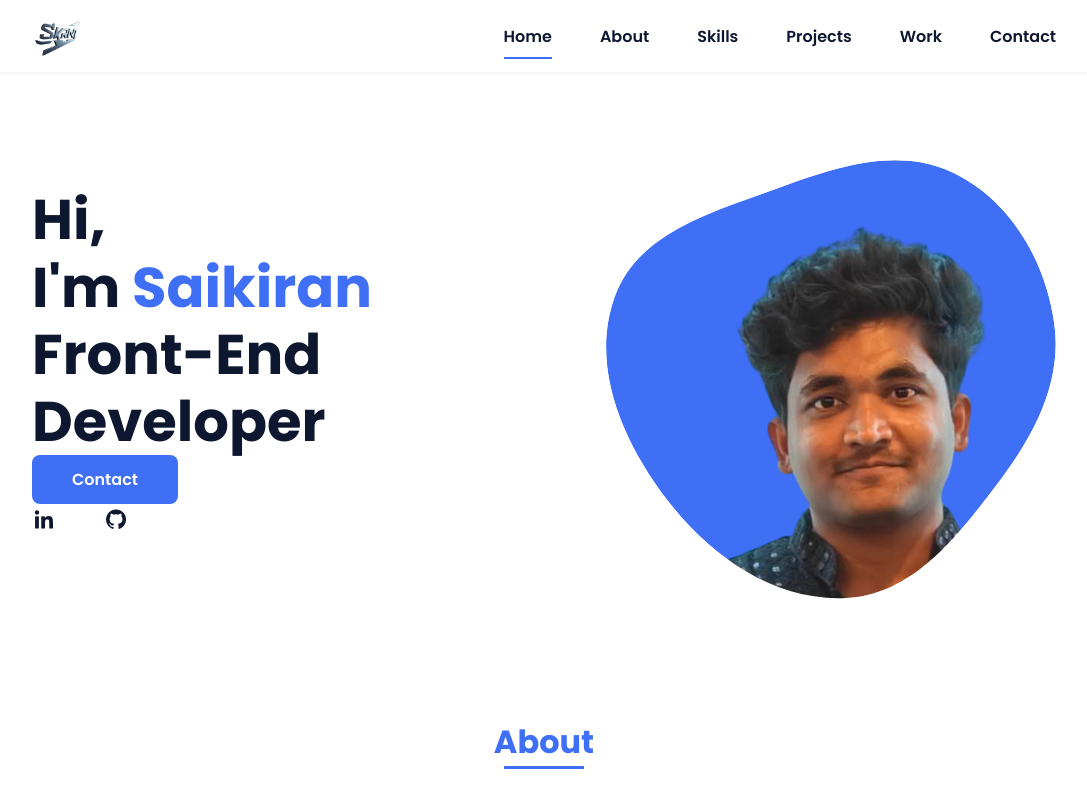
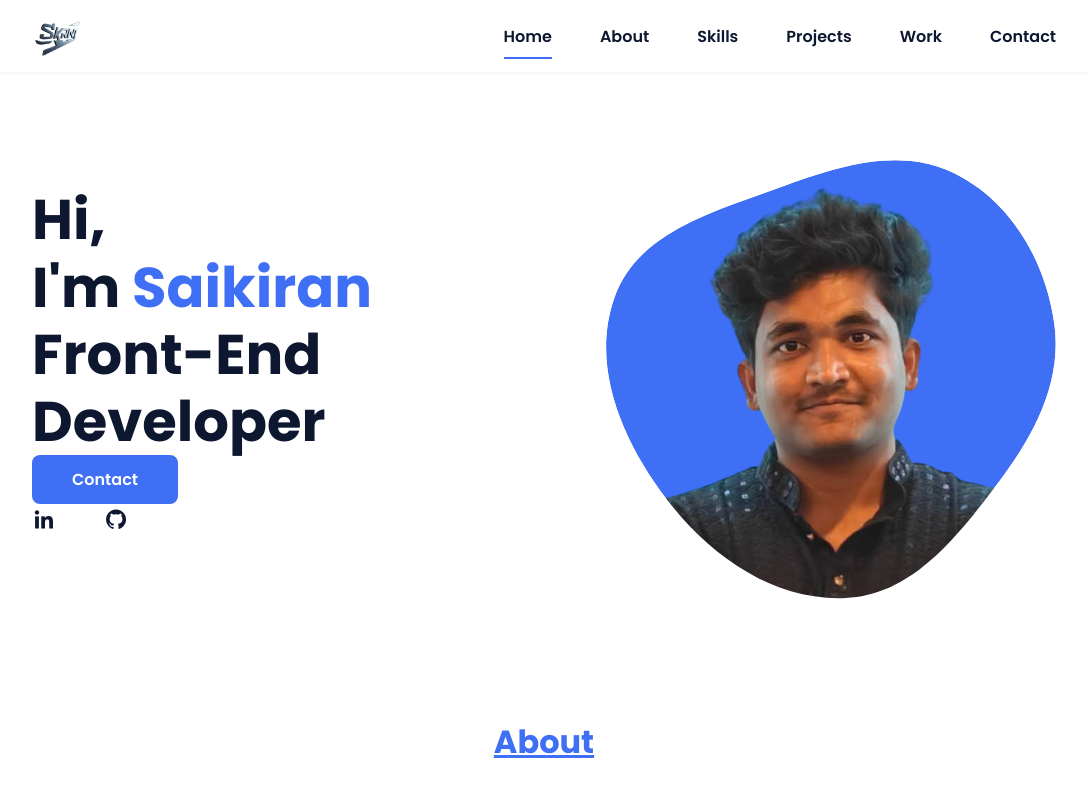
Before and after one commit to skrnjoshi/skrn-portfolio, a React (Create React App) app: page / in a window 1280 px wide. Shown: the top 800 px of the page, without its empty margins (96-1183 px from the left). Built offline with nearby package versions, Linux system fonts and the light colour scheme.

Commit message:
7th commit

```diff
--- a/src/assets/css/styles.css
+++ b/src/assets/css/styles.css
@@ -78,29 +78,49 @@ img {
 
 /*===== CLASS CSS ===== */
 .section-title {
-  position: relative;
   font-size: var(--h2-font-size);
   color: var(--first-color);
   margin-top: var(--mb-2);
-  margin-bottom: var(--mb-4);
   text-align: center;
-}
-
-.section-title::after {
-  position: absolute;
-  content: "";
-  width: 64px;
-  height: 0.18rem;
-  left: 0;
-  right: 0;
-  margin: auto;
-  top: 2rem;
-  background-color: var(--first-color);
+  text-decoration: underline;
 }
 
 .section {
   padding-top: 3rem;
   padding-bottom: 2rem;
+  display: flex;
+  flex-direction: column;
+  align-items: center;
+}
+
+/* Media query for mobile devices */
+@media screen and (max-width: 480px) {
+  .section-title {
+    font-size: 1.5rem;
+    padding-bottom: 0.5rem;
+  }
+
+  .section-title::after {
+    height: 0.15rem;
+  }
+}
+
+/* Media query for tablets */
+@media screen and (min-width: 481px) and (max-width: 768px) {
+  .section-title {
+    padding-bottom: 0.6rem;
+  }
+}
+
+/* Media query for desktops and larger screens */
+@media screen and (min-width: 769px) {
+  .section-title {
+    padding-bottom: 0.75rem;
+  }
+
+  .section-title::after {
+    height: 0.2rem;
+  }
 }
 
 /*===== LAYOUT =====*/
@@ -250,7 +270,7 @@ img {
 }
 
 .home__blob-img {
-  width: 100%;
+  width: 90%;
   height: auto;
 }
 
@@ -778,8 +798,8 @@ img {
   }
 
   .section-title::after {
-    width: 80px;
-    top: 3rem;
+    width: 80px; /* Wider underline for larger screens */
+    bottom: -1rem; /* Adjust distance for larger screens */
   }
 
   .nav {
--- a/src/components/Home.js
+++ b/src/components/Home.js
@@ -60,8 +60,8 @@ const ProfileImage = () => (
       <path d="M9.19024 145.964C34.0253 76.5814 114.865 54.7299 184.111 29.4823C245.804 6.98884 311.86 -14.9503 370.735 14.143C431.207 44.026 467.948 107.508 477.191 174.311C485.897 237.229 454.931 294.377 416.506 344.954C373.74 401.245 326.068 462.801 255.442 466.189C179.416 469.835 111.552 422.137 65.1576 361.805C17.4835 299.81 -17.1617 219.583 9.19024 145.964Z" />
       <image
         className="home__blob-img"
-        x="50"
-        y="60"
+        x="30"
+        y="20"
         width="450"
         height="450"
         href={homeImage}
--- a/src/components/Projects.js
+++ b/src/components/Projects.js
@@ -68,6 +68,7 @@ const Projects = () => {
       viewport={{ once: true }}
     >
       <h2 className="section-title">Projects</h2>
+
       <div className="bd-grid">
         <motion.div
           className="projects__container"
```
